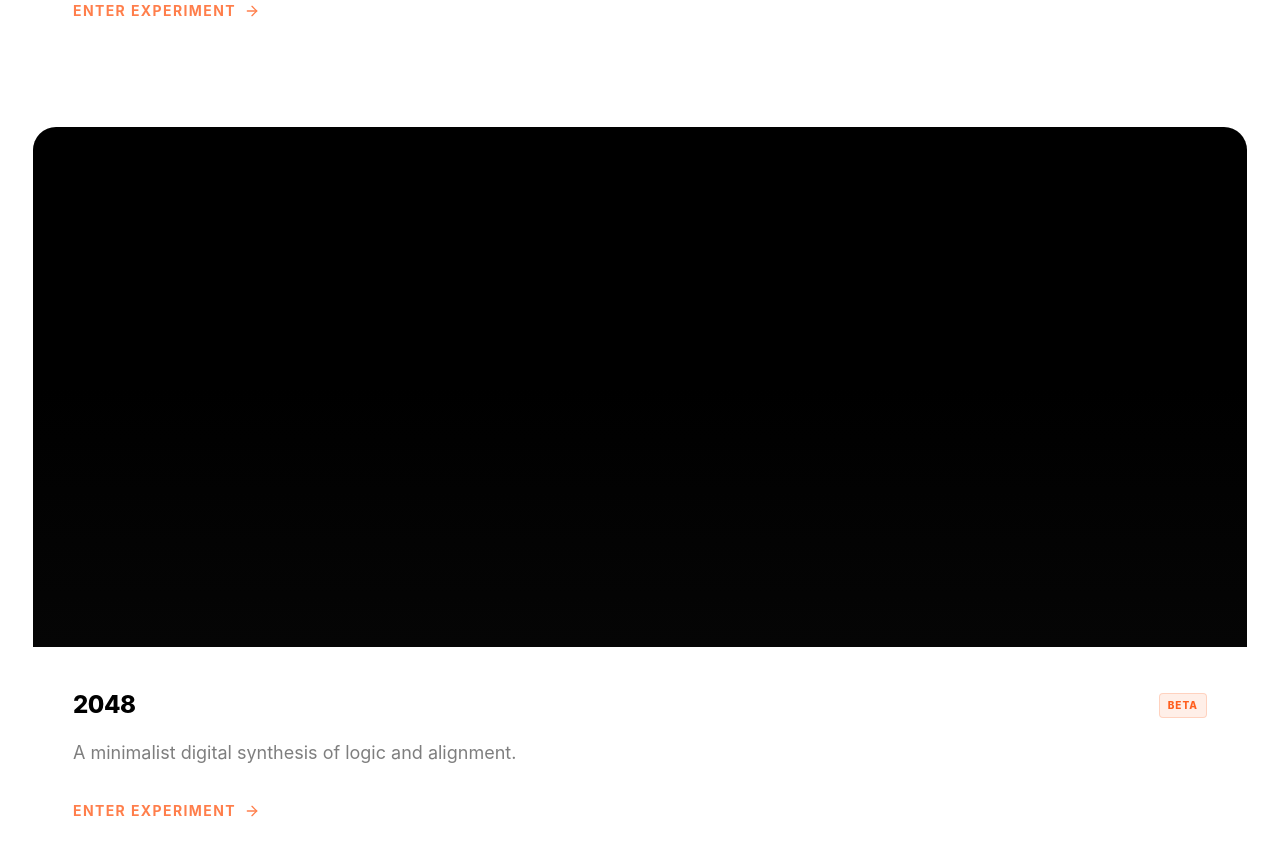
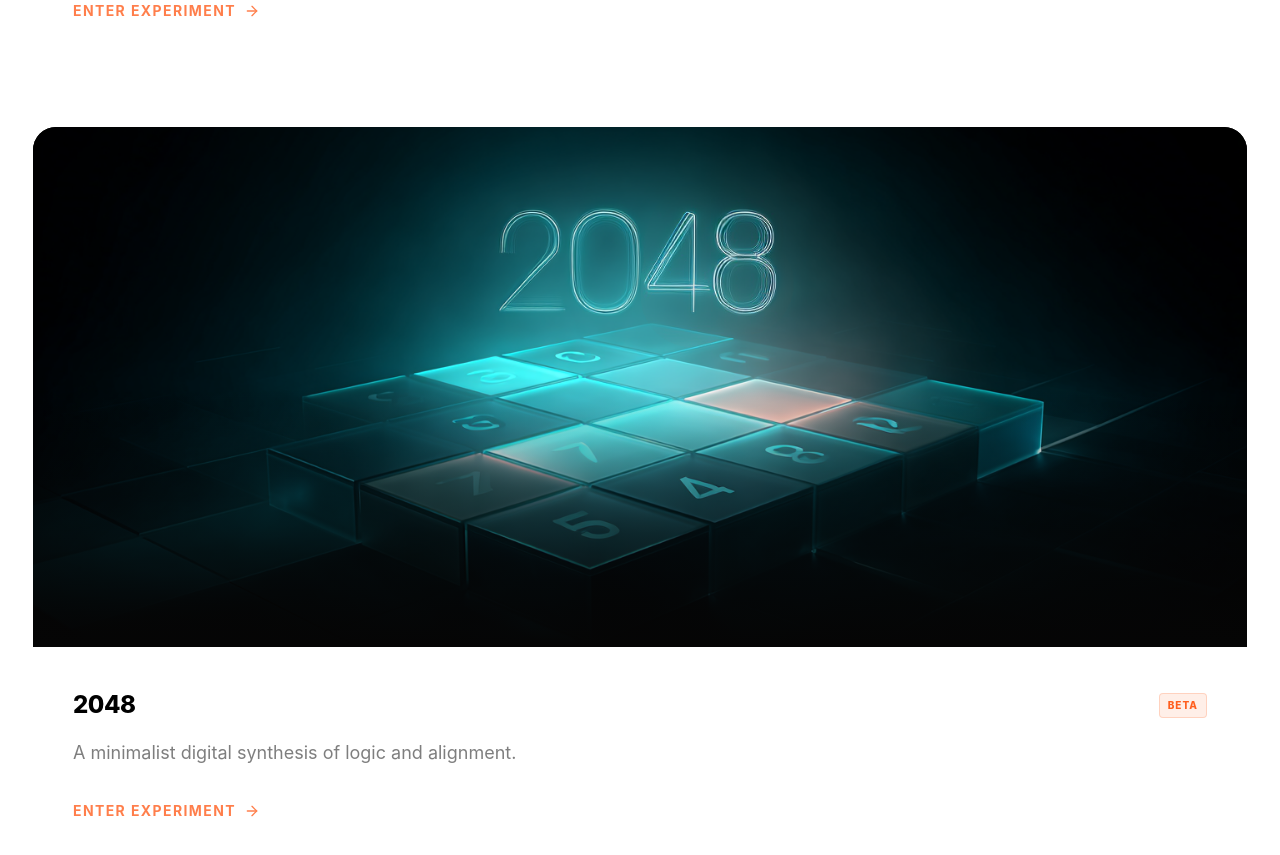
Before and after one commit to Jimmy7610/taren, a React (Vite) app: page /games in a window 1280 px wide. Shown: the part 920-1775 px from the top of the page. Built offline with nearby package versions, Linux system fonts and the light colour scheme.

Commit message:
\Fix 2048 integration: register preview hero and mount game in TAREN layout"

```diff
--- a/src/App.tsx
+++ b/src/App.tsx
@@ -5,7 +5,7 @@ import { AppShell } from './components/layout/AppShell';
 import { Home } from './pages/Home';
 import { GamesIndex } from './pages/GamesIndex';
 import { SnakeGame } from './pages/SnakeGame';
-import TwoZeroFourEight from './games/2048/App';
+import Game2048 from './games/2048/App';
 import { ProjectDetail } from './pages/ProjectDetail';
 import { PlaceholderPage } from './pages/PlaceholderPage';
 import { strings } from './constants/strings';
@@ -20,7 +20,7 @@ function App() {
                         <Route path="/" element={<Home />} />
                         <Route path="/games" element={<GamesIndex />} />
                         <Route path="/games/snake" element={<SnakeGame />} />
-                        <Route path="/games/2048" element={<TwoZeroFourEight />} />
+                        <Route path="/games/2048" element={<Game2048 />} />
                         <Route path="/music" element={<PlaceholderPage title={strings.routes.music} />} />
                         <Route path="/videos" element={<PlaceholderPage title={strings.routes.videos} />} />
                         <Route path="/portfolio" element={<PlaceholderPage title={strings.routes.portfolio} />} />
--- a/src/components/games/SnakeCanvas.tsx
+++ b/src/components/games/SnakeCanvas.tsx
@@ -1,6 +1,7 @@
 import React, { useEffect, useRef, useState, useCallback } from 'react';
 import { Play, Pause, Trophy, RefreshCcw } from 'lucide-react';
 import snakeBg from '../../games/snake/assets/snake-pixar-neon.png';
+import bootStingerUrl from '../../games/snake/assets/boot-stinger.mp3';
 
 interface Point {
     x: number;
@@ -175,7 +176,7 @@ export const SnakeCanvas: React.FC<SnakeCanvasProps> = ({
     const playStartStinger = useCallback(() => {
         if (stingerPlayedRef.current || !isSoundOn) return;
         if (!bootStingerRef.current) {
-            bootStingerRef.current = new Audio(new URL('../../games/snake/assets/boot-stinger.mp3', import.meta.url).href);
+            bootStingerRef.current = new Audio(bootStingerUrl);
             bootStingerRef.current.volume = 0.35;
         }
         stingerPlayedRef.current = true;
--- a/src/pages/GamesIndex.tsx
+++ b/src/pages/GamesIndex.tsx
@@ -3,6 +3,7 @@ import { Link } from 'react-router-dom';
 import { ArrowRight } from 'lucide-react';
 import { strings } from '../constants/strings';
 import snakeHero from '../games/snake/assets/snake-pixar-neon.png';
+import hero2048 from '../games/2048/assets/images/hero.png';
 import './GamesIndex.css';
 
 export const GamesIndex: React.FC = () => {
@@ -58,7 +59,7 @@ export const GamesIndex: React.FC = () => {
                 {/* Active Tile: 2048 */}
                 <Link to="/games/2048" className="game-tile active group">
                     <div className="tile-image-window">
-                        <div className="tile-placeholder-bg bg-accent/10" />
+                        <img src={hero2048} alt="2048" className="tile-image" />
                         <div className="tile-overlay" />
                     </div>
                     <div className="tile-content">
```
